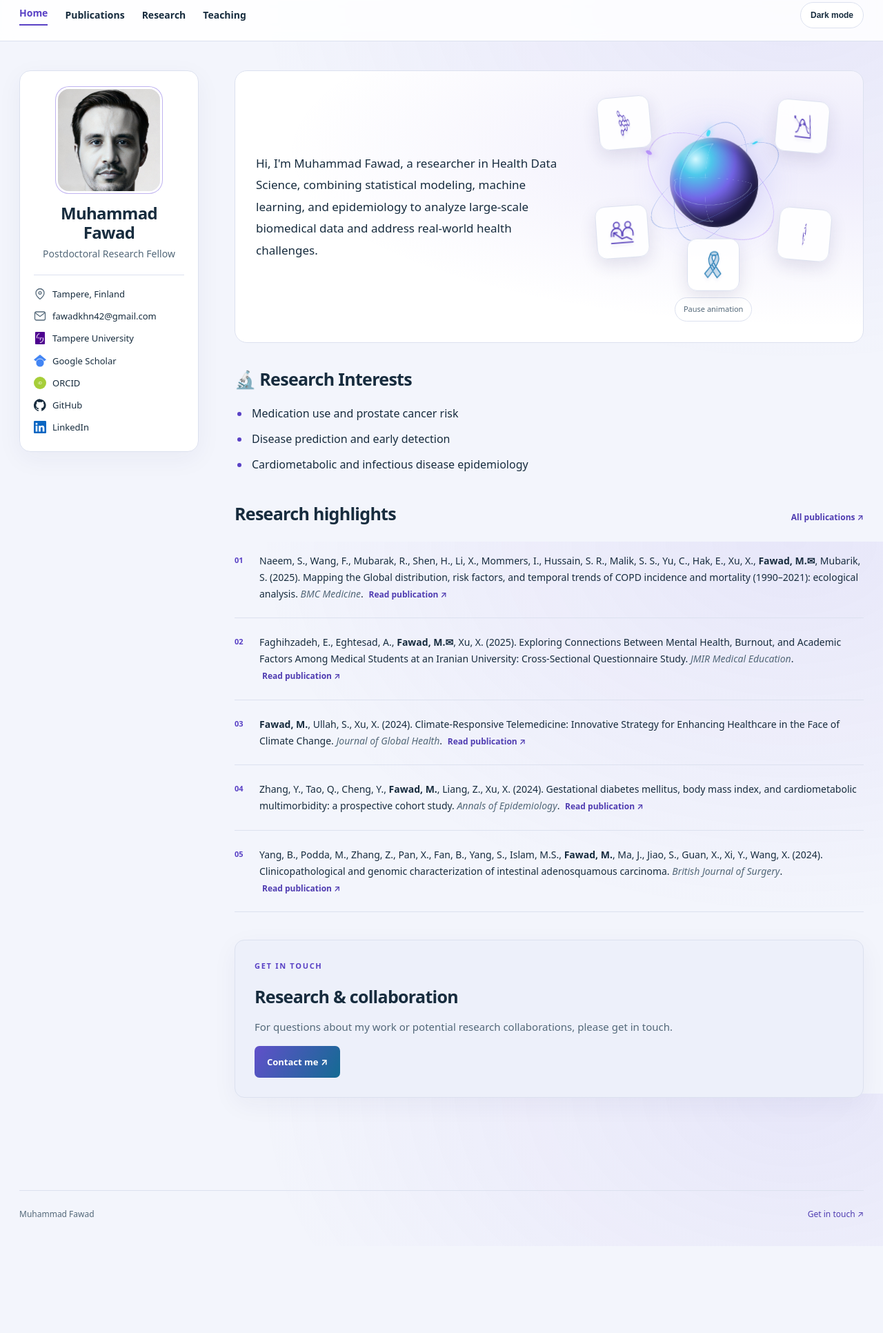
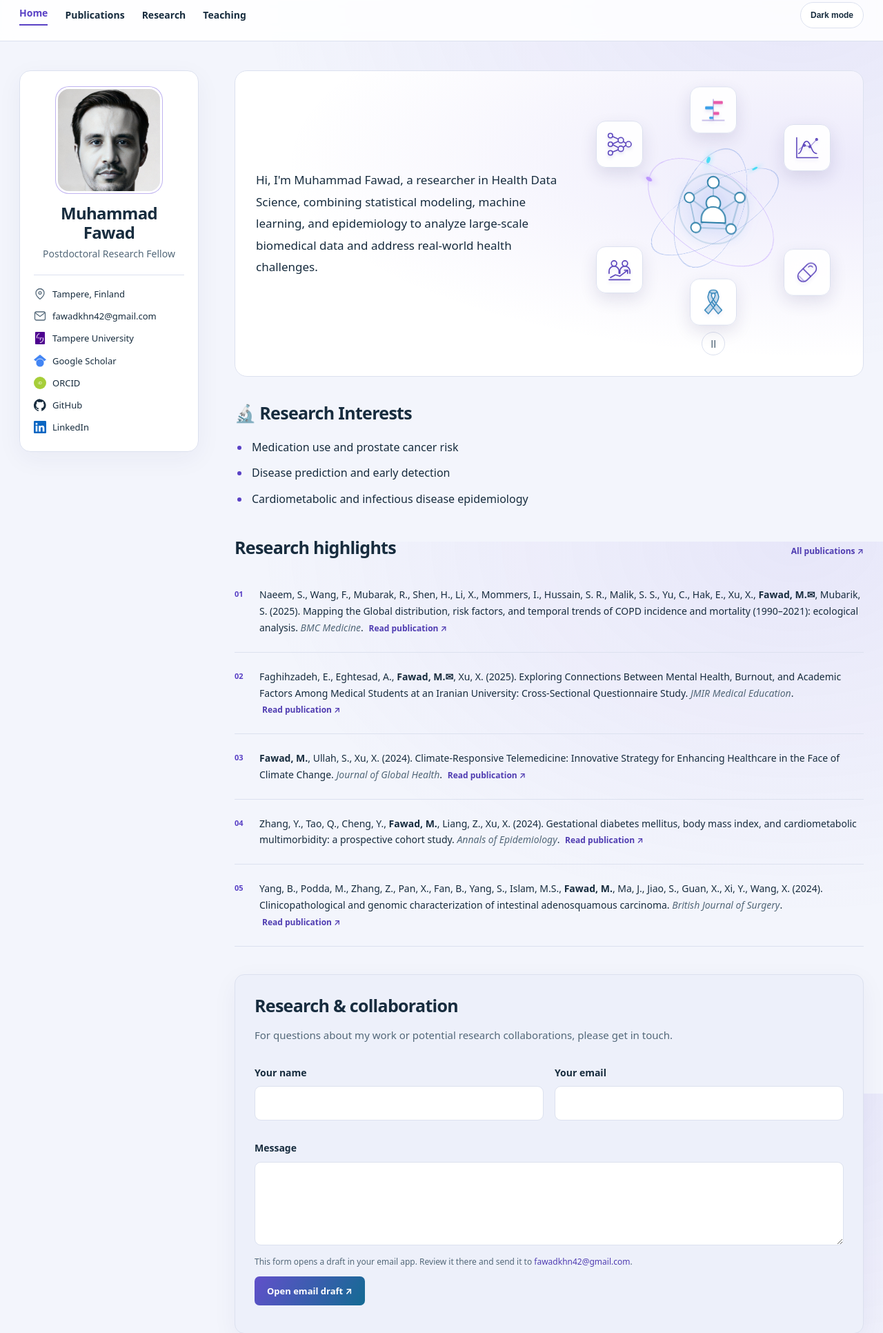
Before and after one commit to Iam-MFawad/Iam-MFawad.github.io, a plain HTML site: page index.html in a window 1280 px wide. Shown: the part 15-1947 px from the top of the page at 69% size. Before the commit the page ends 1821 px from the top, so only its background shows below. Drawn offline with Linux system fonts and the light colour scheme.

Commit message:
Add email draft form and refine population-health animation

```diff
--- a/index.html
+++ b/index.html
@@ -80,14 +80,15 @@
  <p class="lead">Hi, I'm Muhammad Fawad, a researcher in Health Data Science, combining statistical modeling, machine learning, and epidemiology to analyze large-scale biomedical data and address real-world health challenges.</p>
 
 
-<figure class="science-visual" aria-label="Animated research illustration: machine learning, statistical modeling, epidemiology, drug research, and prostate cancer research">
+<figure class="science-visual" aria-label="Animated research illustration: machine learning, statistical modeling, epidemiology, drug research, prostate cancer research, and SHAP feature contributions">
 <div class="science-stage">
-<div class="science-orbit" aria-hidden="true"><div class="science-sphere"><span></span><span></span><span></span><span></span></div><i class="orbit-ring ring-one"></i><i class="orbit-ring ring-two"></i><i class="orbit-ring ring-three"></i></div>
+<div class="science-orbit" aria-hidden="true"><div class="population-core" role="img" aria-label="Population health network"><svg viewBox="0 0 120 120" fill="none" stroke="currentColor" stroke-width="1.8" aria-hidden="true"><circle cx="60" cy="60" r="49" stroke-opacity=".2"/><path d="M60 23 26 45 35 87 85 87 97 43 60 23M26 45l59 42M97 43 35 87M60 23v53" stroke-opacity=".35"/><g fill="var(--surface)"><circle cx="60" cy="23" r="8"/><circle cx="26" cy="45" r="7"/><circle cx="97" cy="43" r="7"/><circle cx="35" cy="87" r="7"/><circle cx="85" cy="87" r="7"/></g><circle cx="60" cy="52" r="10" fill="var(--surface)"/><path d="M43 79v-5a17 17 0 0 1 34 0v5Z" fill="var(--surface)"/></svg></div><i class="orbit-ring ring-one"></i><i class="orbit-ring ring-two"></i><i class="orbit-ring ring-three"></i></div>
 <div class="science-tile tile-ml" role="img" aria-label="Machine learning" title="Machine learning"><div class="symbol-spin"><svg viewBox="0 0 64 64" fill="none" stroke="currentColor" stroke-width="2.3" stroke-linecap="round" stroke-linejoin="round" aria-hidden="true"><path d="m15 14 20 9M15 32l20-9M15 32l20 10M15 50l20-8M35 23l15 9M35 42l15-10"/><g fill="var(--icon-fill)"><circle cx="12" cy="13" r="5"/><circle cx="12" cy="32" r="5"/><circle cx="12" cy="51" r="5"/><circle cx="35" cy="23" r="6"/><circle cx="35" cy="42" r="6"/><circle cx="52" cy="32" r="6"/></g></svg></div></div>
 <div class="science-tile tile-stats" role="img" aria-label="Statistical modeling" title="Statistical modeling"><div class="symbol-spin"><svg viewBox="0 0 64 64" fill="none" stroke="currentColor" stroke-width="2.3" stroke-linecap="round" stroke-linejoin="round" aria-hidden="true"><path d="M9 10v44h47M13 45c8 0 8-27 18-27s9 27 22 27"/><path d="m14 36 12-9 12 3 15-16" stroke-opacity=".45"/><circle cx="26" cy="27" r="2"/><circle cx="38" cy="30" r="2"/><circle cx="53" cy="14" r="2"/></svg></div></div>
 <div class="science-tile tile-epi" role="img" aria-label="Epidemiology" title="Epidemiology"><div class="symbol-spin"><svg viewBox="0 0 64 64" fill="none" stroke="currentColor" stroke-width="2.5" stroke-linecap="round" stroke-linejoin="round" aria-hidden="true"><circle cx="20" cy="18" r="6"/><circle cx="44" cy="18" r="6"/><path d="M9 40v-5a11 11 0 0 1 22 0v5M33 40v-5a11 11 0 0 1 22 0v5M9 54h46M12 49l11-6 10 3 17-13"/><path d="M43 33h7v7"/></svg></div></div>
 <div class="science-tile tile-med" role="img" aria-label="Drug research" title="Drug research"><div class="symbol-spin"><svg viewBox="0 0 64 64" fill="none" stroke="currentColor" stroke-width="2.3" stroke-linecap="round" stroke-linejoin="round" aria-hidden="true"><path d="M15 49a12 12 0 0 1 0-17l17-17a12 12 0 0 1 17 17L32 49a12 12 0 0 1-17 0Z"/><path d="m23 24 17 17M35 20a6 6 0 0 1 9 0"/><path d="m14 40 11 11" stroke-opacity=".45"/></svg></div></div>
 <div class="science-tile tile-cancer" role="img" aria-label="Prostate cancer research" title="Prostate cancer research"><div class="symbol-spin"><svg viewBox="0 0 64 64" fill="none" stroke="currentColor" stroke-width="2" stroke-linejoin="round" aria-hidden="true"><path d="M23 10c3-6 15-6 18 0l3 10c0 10-10 23-23 38l-8-8c12-13 24-27 23-34-1-5-7-5-8 0-1 7 11 21 23 34l-8 8C30 43 20 30 20 20Z" fill="currentColor" fill-opacity=".22"/><path d="M23 10c5 4 13 4 18 0M29 32l7 9"/></svg></div></div>
+<div class="science-tile tile-shap" role="img" aria-label="SHAP feature contributions, illustrative symbol" title="SHAP feature contributions"><div class="symbol-spin"><svg viewBox="0 0 64 64" fill="none" stroke-width="2" aria-hidden="true"><path d="M32 8v48M7 55h50" stroke="currentColor" stroke-opacity=".5"/><rect x="32" y="12" width="21" height="7" rx="2" fill="#e85ba9"/><rect x="14" y="24" width="18" height="7" rx="2" fill="#399ee8"/><rect x="32" y="36" width="13" height="7" rx="2" fill="#e85ba9"/><rect x="23" y="47" width="9" height="5" rx="2" fill="#399ee8"/></svg></div></div>
 </div>
 <button class="motion-toggle" type="button" hidden aria-pressed="false">Pause animation</button>
 </figure></section>
@@ -136,14 +137,22 @@
         </li>
 
        </ol></section>
-<section class="contact-card"><p class="eyebrow">Get in touch</p><h2>Research &amp; collaboration</h2><p>For questions about my work or potential research collaborations, please get in touch.</p><a class="download" href="mailto:fawadkhn42@gmail.com">Contact me ↗</a></section>
+<section class="contact-card" id="contact"><h2>Research &amp; collaboration</h2><p>For questions about my work or potential research collaborations, please get in touch.</p>
+<form id="contact-form" aria-describedby="contact-help">
+<div class="contact-fields"><label>Your name<input name="name" autocomplete="name" maxlength="80" required></label><label>Your email<input type="email" name="email" autocomplete="email" maxlength="254" required></label></div>
+<label>Message<textarea name="message" rows="4" maxlength="1500" required></textarea></label>
+<p id="contact-help" class="small-note">This form opens a draft in your email app. Review it there and send it to <a href="mailto:fawadkhn42@gmail.com">fawadkhn42@gmail.com</a>.</p>
+<button class="download" type="submit" disabled>Open email draft ↗</button>
+<p id="contact-status" class="small-note" role="status"></p>
+<noscript><p>Please use the email link above to contact me.</p></noscript>
+</form></section>
 <div class="visitor-map" aria-label="Visitor map">
 <script type="text/javascript" id="mapmyvisitors" src="https://mapmyvisitors.com/map.js?cl=ffffff&amp;w=a&amp;t=tt&amp;d=JuitzqIjhp75_dtNOzxtXIzOoY7XtqiiLhRS72qbjuc"></script>
 </div>
 </main>
   </div>
 
-  <footer class="site-footer"><span>Muhammad Fawad</span><a href="mailto:fawadkhn42@gmail.com">Get in touch ↗</a></footer>
+  <footer class="site-footer"><span>Muhammad Fawad</span></footer>
 <script src="script.js"></script>
 </body>
 </html>
--- a/script.js
+++ b/script.js
@@ -31,7 +31,9 @@
   const off=paused||reduced.matches||document.hidden;
   visual.classList.toggle('science-paused',off);
   button.hidden=reduced.matches;
-  button.textContent=paused?'Play animation':'Pause animation';
+  button.textContent=paused?'▶':'Ⅱ';
+  button.setAttribute('aria-label',paused?'Play animation':'Pause animation');
+  button.title=paused?'Play animation':'Pause animation';
   button.setAttribute('aria-pressed',String(paused));
  }
  button.addEventListener('click',function(){paused=!paused;sync()});
@@ -47,3 +49,21 @@
  stage.addEventListener('pointerleave',function(){stage.style.removeProperty('--scene-x');stage.style.removeProperty('--scene-y')});
  sync();
 })();
+
+(function(){
+ const form=document.getElementById('contact-form');
+ if(!form)return;
+ form.querySelector('button[type="submit"]').disabled=false;
+ form.addEventListener('submit',function(event){
+  event.preventDefault();
+  if(!form.reportValidity())return;
+  const values=new FormData(form);
+  const name=String(values.get('name')).trim();
+  const email=String(values.get('email')).trim();
+  const message=String(values.get('message')).trim();
+  if(!name||!message){document.getElementById('contact-status').textContent='Please enter your name and message.';return;}
+  const body='Name: '+name+'\nReply email: '+email+'\n\n'+message;
+  window.location.href='mailto:fawadkhn42@gmail.com?subject='+encodeURIComponent('Research enquiry from '+name)+'&body='+encodeURIComponent(body);
+  document.getElementById('contact-status').textContent='Your email app should open with a draft. If it does not, use the email address above. Your message stays here until you leave this page.';
+ });
+})();
--- a/style.css
+++ b/style.css
@@ -467,3 +467,29 @@ body.dark .tile-cancer{color:#8ed7ff}
 @media(max-width:1100px){.content .research-hero{grid-template-columns:1fr;gap:20px}.science-visual{max-width:340px}}
 @media(max-width:760px){.content .research-hero{padding:24px 20px}.science-tile{width:70px;height:70px;min-height:70px}.tile-cancer{left:calc(50% - 35px)}.science-tile svg{width:42px;height:42px}}
 @media(prefers-reduced-motion:reduce){.symbol-spin{animation:none!important;transform:none}}
+
+/* Clear, front-facing symbols around a population-health illustration. */
+.science-stage{height:340px}
+.symbol-spin{animation:none;transform:none}
+.science-tile{width:68px;height:68px;min-height:68px;--tile-angle:0deg}
+.science-tile svg{width:42px;height:42px}
+.tile-ml{left:0;top:47px;bottom:auto}
+.tile-stats{right:0;top:47px;bottom:auto}
+.tile-shap{left:calc(50% - 34px);top:0;bottom:auto;animation-delay:-5s}
+.tile-epi{left:0;top:auto;bottom:43px}
+.tile-med{right:0;top:auto;bottom:43px}
+.tile-cancer{left:calc(50% - 34px);bottom:0}
+.population-core{position:absolute;width:126px;height:126px;left:calc(50% - 63px);top:107px;color:#267ba5;background:radial-gradient(circle,rgba(112,117,234,.15),transparent 72%);border-radius:50%;filter:drop-shadow(0 0 12px rgba(83,182,233,.2))}
+body.dark .population-core{color:#86d8f1}
+.population-core svg{width:100%;height:100%}
+.orbit-ring{top:66px}.ring-three{top:80px}
+.motion-toggle{width:34px;height:34px;padding:4px;font-size:15px;line-height:1}
+.contact-fields{display:grid;grid-template-columns:1fr 1fr;gap:16px}
+#contact-form label{display:block;font-size:14px;font-weight:600;margin:14px 0}
+#contact-form input,#contact-form textarea{display:block;width:100%;margin-top:8px;padding:12px 14px;border:1px solid var(--line);border-radius:9px;background:var(--surface);color:var(--text);font:inherit;box-sizing:border-box}
+#contact-form textarea{resize:vertical;min-height:120px}
+#contact-form .download{border:0;cursor:pointer;font-family:inherit}
+#contact-form .download:disabled{opacity:.6;cursor:not-allowed}
+#contact-form .small-note{font-size:12px;line-height:1.6}
+@media(max-width:540px){.contact-fields{grid-template-columns:1fr;gap:0}}
+@media(prefers-reduced-motion:reduce){.symbol-spin{animation:none!important}}
```
Also changed, not shown: cv.html (+1 -1 lines), publications.html (+1 -1 lines), research.html (+1 -1 lines), teaching.html (+1 -1 lines).
